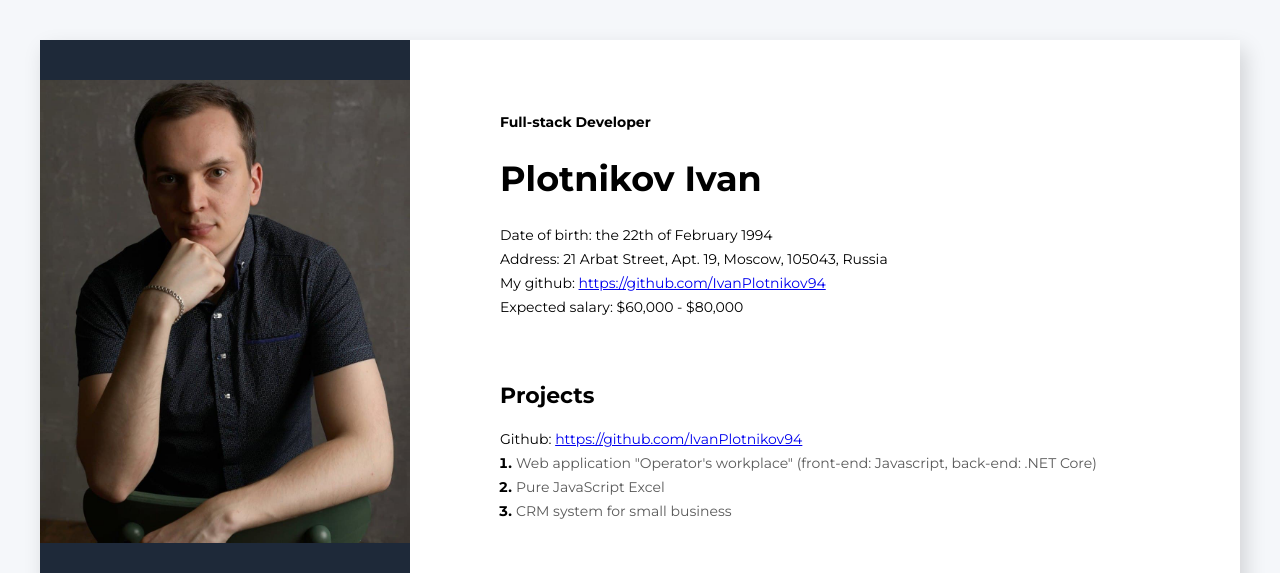
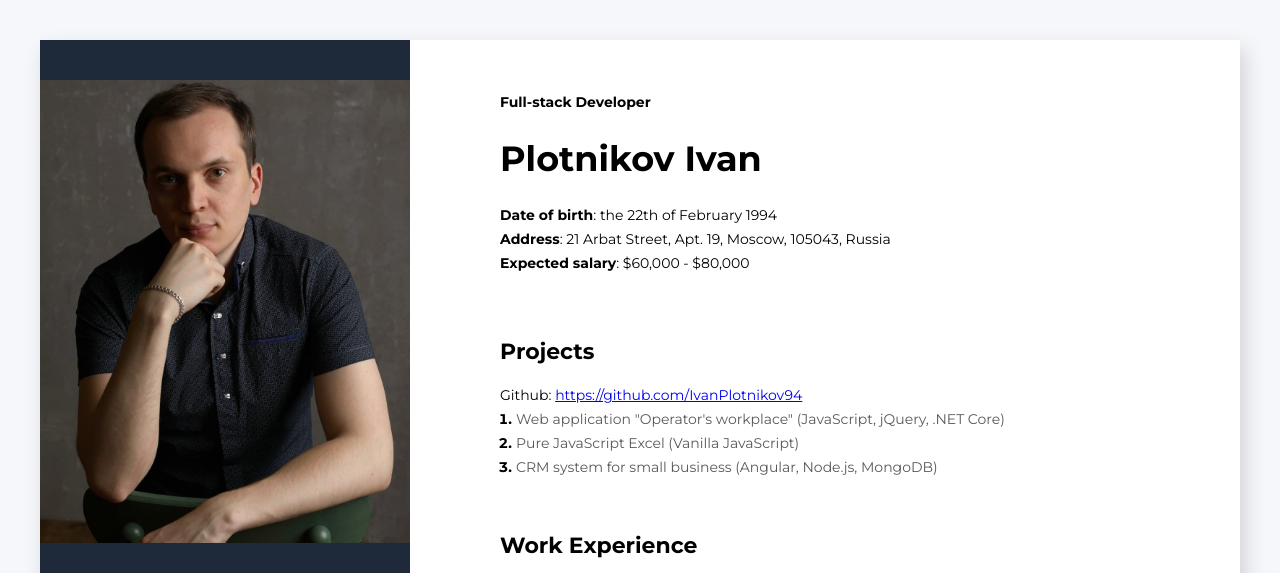
Before and after one commit to IvanPlotnikov94/CV, a plain HTML site: page index.html in a window 1280 px wide. Shown: the top 573 px of the page. Drawn offline with Linux system fonts and the light colour scheme.

Commit message:
Minor improvements and fixes

```diff
--- a/css/style.css
+++ b/css/style.css
@@ -138,7 +138,7 @@ body {
 }
 
 .about-me-container {
-    padding: 70px 90px 50px 90px;
+    padding: 50px 90px 50px 90px;
 }
 
 .about-me-title {
@@ -149,6 +149,10 @@ body {
 
 .about-me-main-info {
     margin-bottom: 65px;
+}
+
+.about-me-main-info > p > span {
+    font-weight: 700;
 }
 
 .my-profession {
@@ -246,7 +250,7 @@ body {
 
 .hobbies-container {
     margin-top: 55px;
-    margin-bottom: 55px;
+    margin-bottom: 10px;
 }
 
 .institution-name {
--- a/index.html
+++ b/index.html
@@ -180,20 +180,14 @@
                     <h3 class="my-profession">Full-stack Developer</h3>
                     <h1 class="my-name">Plotnikov Ivan</h1>
                     <p class="my-date-of-birth">
-                        Date of birth: the 22th of February 1994
+                        <span>Date of birth</span>: the 22th of February 1994
                     </p>
                     <p class="my-address">
-                        Address: 21 Arbat Street, Apt. 19, Moscow, 105043,
-                        Russia
-                    </p>
-                    <p class="my-description">
-                        My github:
-                        <a href="https://github.com/IvanPlotnikov94"
-                            >https://github.com/IvanPlotnikov94</a
-                        >
+                        <span>Address</span>: 21 Arbat Street, Apt. 19, Moscow,
+                        105043, Russia
                     </p>
                     <p class="my-expected-salary">
-                        Expected salary: $60,000 - $80,000
+                        <span>Expected salary</span>: $60,000 - $80,000
                     </p>
                 </div>
 
@@ -211,15 +205,19 @@
                         <li class="projects-item">
                             <span class="tech-name"
                                 >Web application "Operator's workplace"
-                                (front-end: Javascript, back-end: .NET Core)
+                                (JavaScript, jQuery, .NET Core)
                             </span>
                         </li>
                         <li class="projects-item">
-                            <span class="tech-name">Pure JavaScript Excel</span>
+                            <span class="tech-name"
+                                >Pure JavaScript Excel (Vanilla
+                                JavaScript)</span
+                            >
                         </li>
                         <li class="projects-item">
                             <span class="tech-name"
-                                >CRM system for small business</span
+                                >CRM system for small business (Angular,
+                                Node.js, MongoDB)</span
                             >
                         </li>
                     </ol>
@@ -243,14 +241,14 @@
                         <ul class="profession-duties">
                             <li class="profession-duties-item">
                                 Customization, maintaining and developing MS
-                                Dynamics CRM
+                                Dynamics CRM;
                             </li>
                             <li class="profession-duties-item">
-                                Developing web and desktop applications
+                                Developing web and desktop applications;
                             </li>
                             <li class="profession-duties-item">
                                 Configuration and developing integration
-                                services
+                                services.
                             </li>
                         </ul>
                     </div>
@@ -268,16 +266,16 @@
                         <ul class="profession-duties">
                             <li class="profession-duties-item">
                                 Servicing (maintaining) and developing internal
-                                CRM system
+                                CRM system;
                             </li>
                             <li class="profession-duties-item">
                                 Developing web application "Operator's
-                                workplace"
+                                workplace";
                             </li>
                             <li class="profession-duties-item">
                                 Working with MS SQL (developing stored
                                 procedures and writing medium difficulty
-                                queries)
+                                queries).
                             </li>
                         </ul>
                     </div>
@@ -295,16 +293,16 @@
                         <ul class="profession-duties">
                             <li class="profession-duties-item">
                                 Servicing (maintaining) and developing
-                                microservices bus
+                                microservices bus;
                             </li>
                             <li class="profession-duties-item">
                                 Servicing (maintaining) and developing internal
-                                CRM system
+                                CRM system;
                             </li>
                             <li class="profession-duties-item">
                                 Working with MS SQL (developing stored
                                 procedures and writing medium difficulty
-                                queries)
+                                queries).
                             </li>
                         </ul>
                     </div>
@@ -321,10 +319,11 @@
                         >
                         <ul class="profession-duties">
                             <li class="profession-duties-item">
-                                Servicing (maintaining) internal CRM system
+                                Maintaining internal CRM system (find and
+                                register bugs);
                             </li>
                             <li class="profession-duties-item">
-                                Working with MS SQL
+                                Working with MS SQL.
                             </li>
                         </ul>
                     </div>
```
